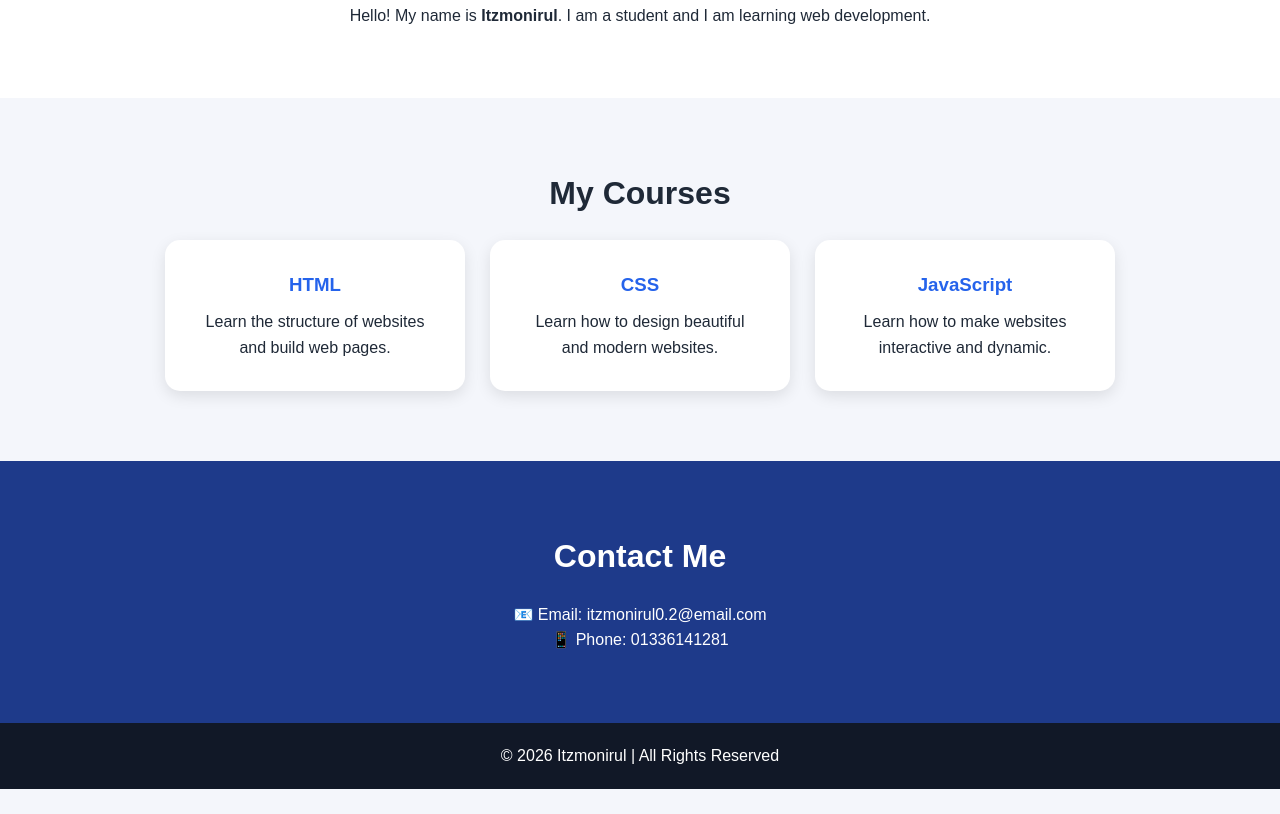
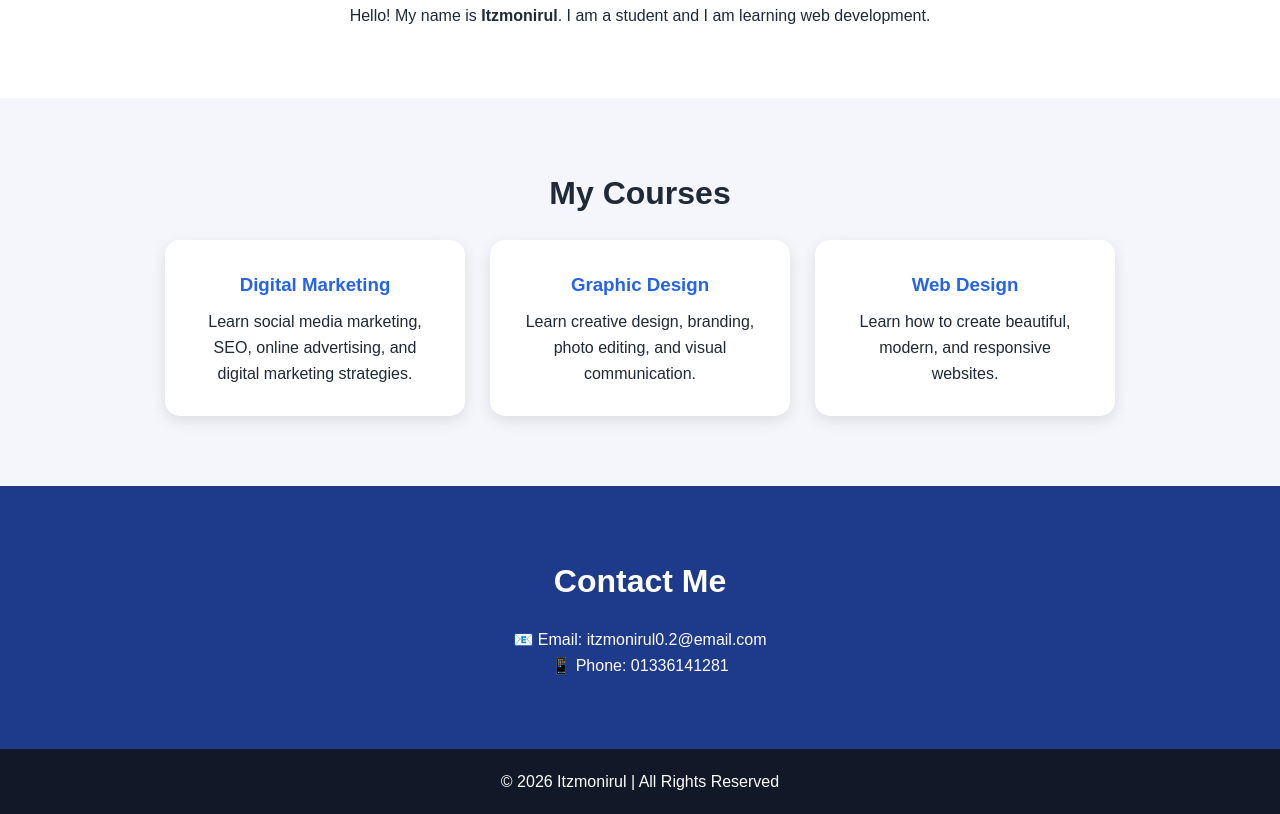
Before and after one commit to itzmonirul02/Itzmonirul, a plain HTML site: page index.html in a window 1280 px wide. Shown: the part 632-1446 px from the top of the page. Before the commit the page ends 1421 px from the top, so only its background shows below. Drawn offline with Linux system fonts and the light colour scheme.

Commit message:
Update index.html

```diff
--- a/index.html
+++ b/index.html
@@ -45,18 +45,18 @@
 <div class="course-container">
 
   <div class="card">
-        <h3>HTML</h3>
-        <p>Learn the structure of websites and build web pages.</p>
+    <h3>Digital Marketing</h3>
+    <p>Learn social media marketing, SEO, online advertising, and digital marketing strategies.</p>
   </div>
 
   <div class="card">
-        <h3>CSS</h3>
-        <p>Learn how to design beautiful and modern websites.</p>
+    <h3>Graphic Design</h3>
+    <p>Learn creative design, branding, photo editing, and visual communication.</p>
   </div>
 
   <div class="card">
-        <h3>JavaScript</h3>
-        <p>Learn how to make websites interactive and dynamic.</p>
+    <h3>Web Design</h3>
+    <p>Learn how to create beautiful, modern, and responsive websites.</p>
   </div>
 
 </div>
```
Lines whose indentation alone changed are shown as unchanged.
